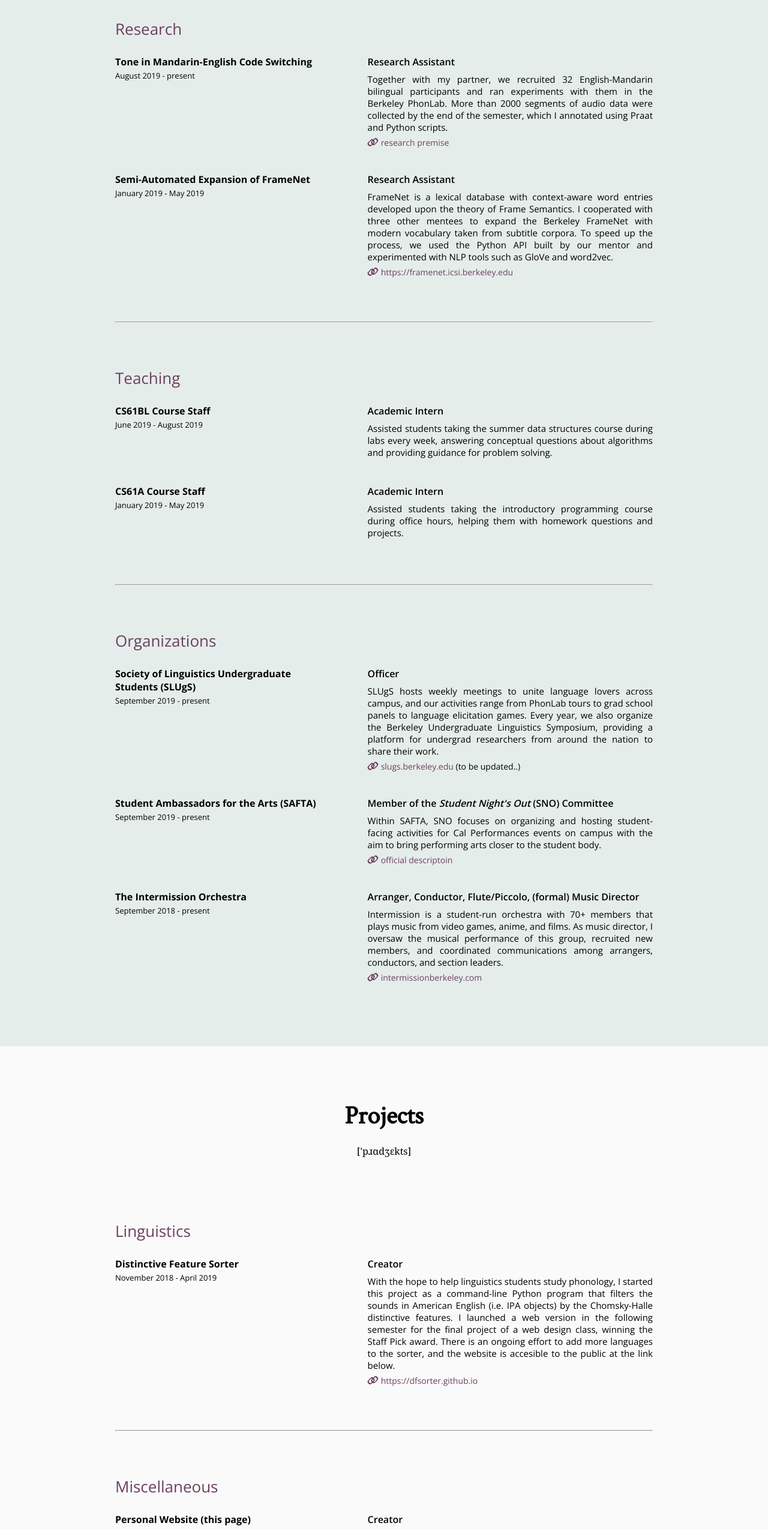
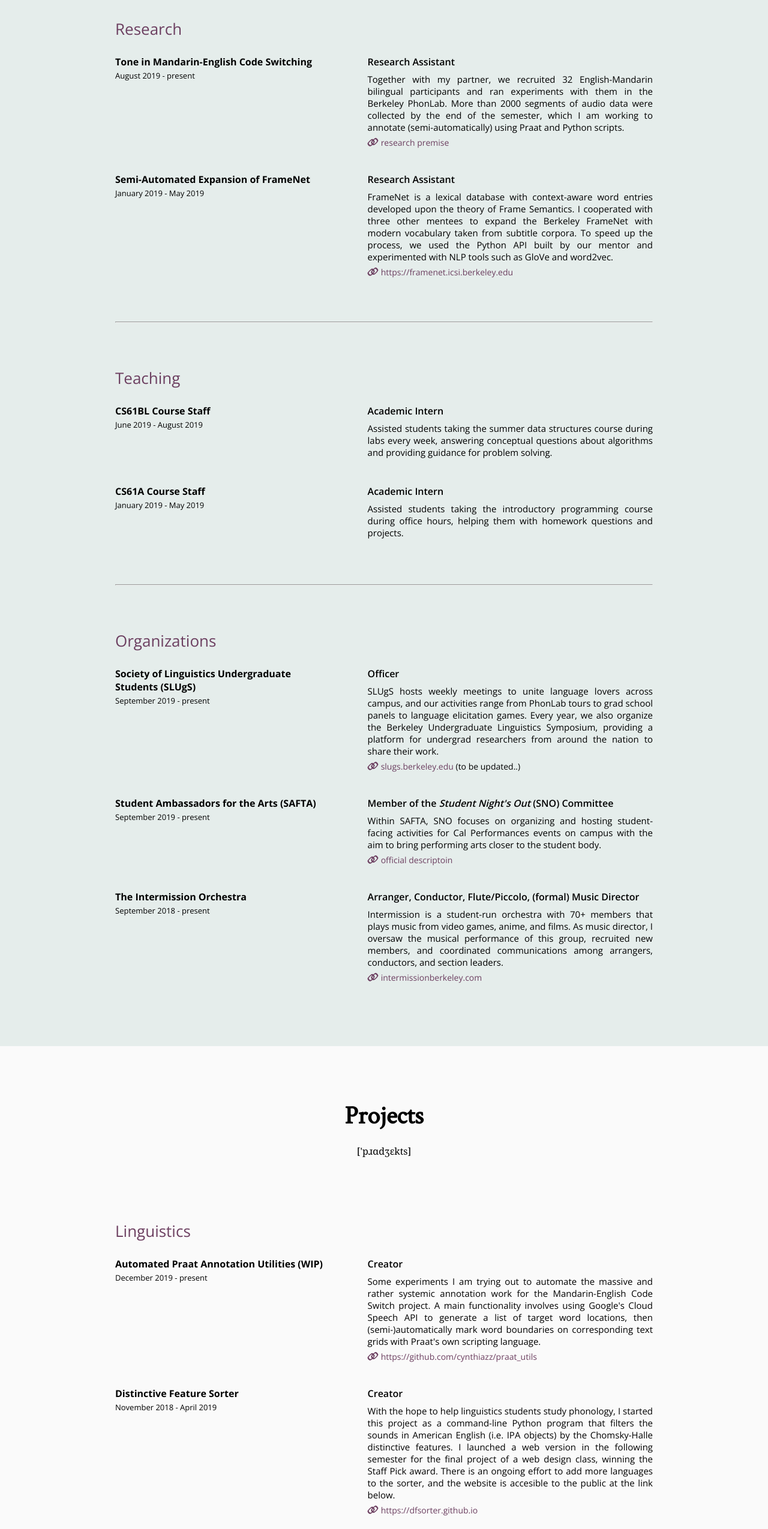
Before and after one commit to cynthiazz/cynthiazz.github.io, a plain HTML site: page index.html in a window 1280 px wide. Shown: the part 1100-3649 px from the top of the page at 60% size. Drawn offline with nearby package versions, Linux system fonts and the light colour scheme.

Commit message:
small project update

```diff
--- a/index.html
+++ b/index.html
@@ -70,7 +70,7 @@
 
 						<div class="timeline-desc">
 							<h4> Research Assistant </h4>
-							<p> Together with my partner, we recruited 32 English-Mandarin bilingual participants and ran experiments with them in the Berkeley PhonLab. More than 2000 segments of audio data were collected by the end of the semester, which I annotated using Praat and Python scripts. </p>
+							<p> Together with my partner, we recruited 32 English-Mandarin bilingual participants and ran experiments with them in the Berkeley PhonLab. More than 2000 segments of audio data were collected by the end of the semester, which I am working to annotate (semi-automatically) using Praat and Python scripts. </p>
 							<span class="icon-245"></span> <span> <a href="http://linguistics.berkeley.edu/~azshen/PHREND2019_Poster_Shen.pdf" target="blank"> research premise </a> </span>
 						</div>
 					</div>
@@ -171,6 +171,17 @@
 					<h3> Linguistics </h3>
 					<div class="timeline-cell">
 						<div class="timeline-head">
+							<h4> Automated Praat Annotation Utilities (WIP) </h4>
+							<span> December 2019 - present </span>
+						</div>
+						<div class="timeline-desc">
+							<h4> Creator </h4>
+							<p> Some experiments I am trying out to automate the massive and rather systemic annotation work for the Mandarin-English Code Switch project. A main functionality involves using Google's Cloud Speech API to generate a list of target word locations, then (semi-)automatically mark word boundaries on corresponding text grids with Praat's own scripting language. </p>
+							<span class="icon-245"></span> <span> <a href="https://github.com/cynthiazz/praat_utils" target="blank"> https://github.com/cynthiazz/praat_utils </a> </span>
+						</div>
+					</div>
+					<div class="timeline-cell">
+						<div class="timeline-head">
 							<h4> Distinctive Feature Sorter </h4>
 							<span> November 2018 - April 2019 </span>
 						</div>
@@ -230,7 +241,7 @@
 							<span class="skill-name"> HTML/CSS </span> <span class="bar"> <span style="width: 60%"> </span> </span>
 						</div>
 						<div class="skills-cell">
-							<span class="skill-name"> Javascript </span> <span class="bar"> <span style="width: 30%"> </span> </span>
+							<span class="skill-name"> Javascript </span> <span class="bar"> <span style="width:25%"> </span> </span>
 						</div>
 					</div>
 					<div class="skills-row">
@@ -304,7 +315,7 @@
 							<span class="skill-name"> Jupyter Notebook </span> <span class="bar"> <span style="width: 60%"> </span> </span>
 						</div>
 						<div class="skills-cell">
-							<span class="skill-name"> Praat </span> <span class="bar"> <span style="width: 60%"> </span> </span>
+							<span class="skill-name"> Praat / Praat scripts </span> <span class="bar"> <span style="width: 60%"> </span> </span>
 						</div>
 					</div>
 					<div class="skills-row">
```
